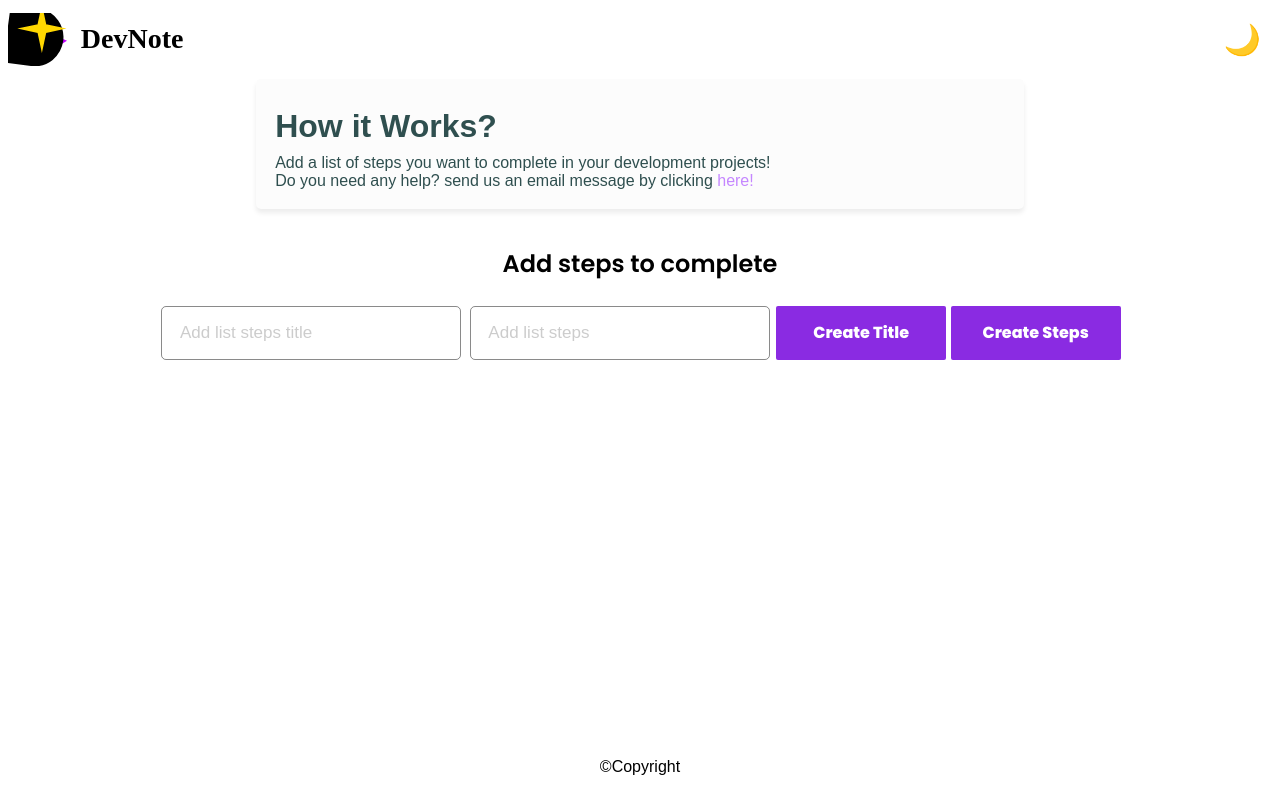
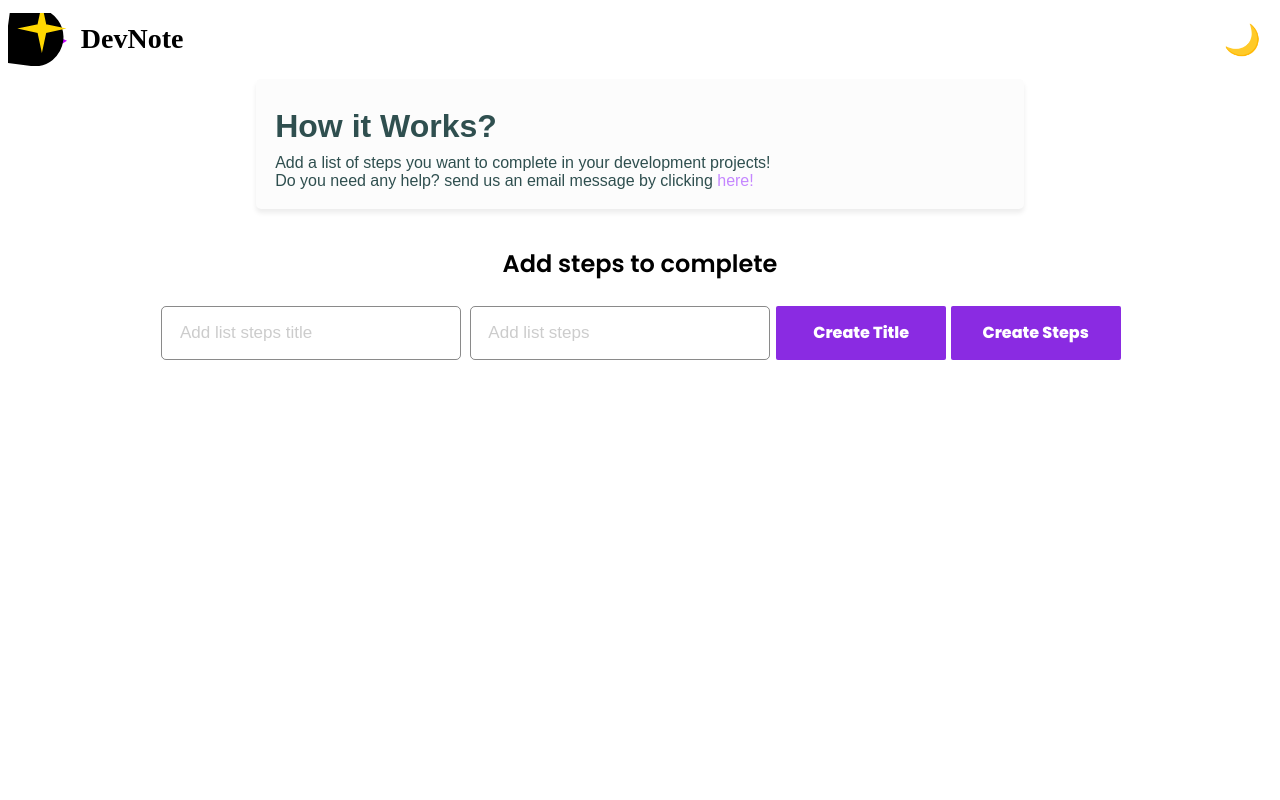
Before and after one commit to 54lairton/DevNote, a plain HTML site: page index.html in a window 1280 px wide. Drawn offline with Linux system fonts and the light colour scheme; a web font is replaced by a local one.

Commit message:
Update index.html

```diff
--- a/index.html
+++ b/index.html
@@ -38,9 +38,6 @@
         <div class="steps-list" id="steps">
             <div class="list"></div>
         </div>
-        <footer>
-            &copy;Copyright
-        </footer>
     </main>
     <script src="js/DevNote-script.js"></script>
 </body>
```
